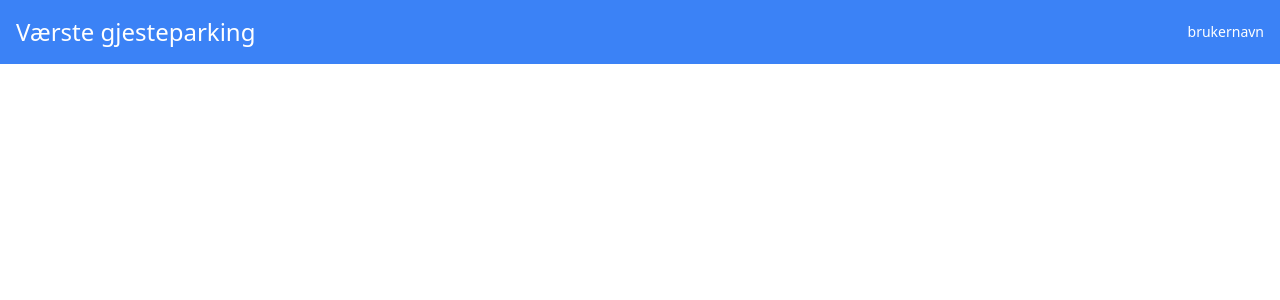
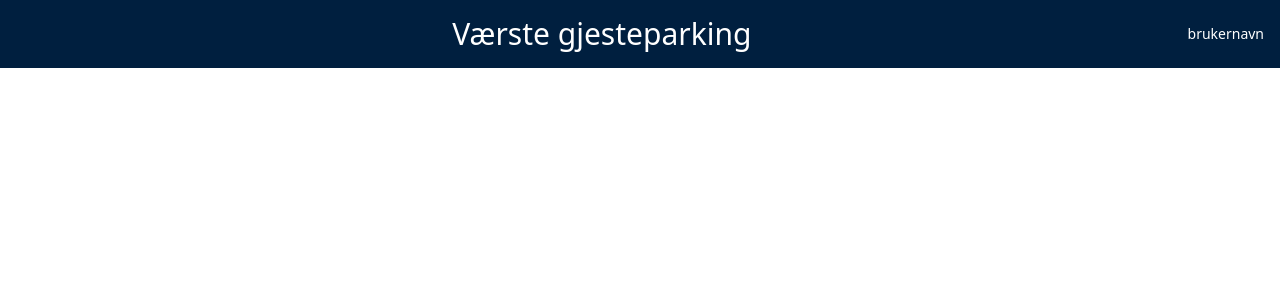
Before and after one commit to Sopra-Project/Frontend, a React (Create React App) app: page / in a window 1280 px wide. Shown: the top 300 px of the page. Built offline with nearby package versions, Linux system fonts and the light colour scheme.

Commit message:
endret tailwind config

```diff
--- a/src/Components/Header.tsx
+++ b/src/Components/Header.tsx
@@ -2,8 +2,8 @@ import React from "react";
 
 export default function Header() {
     return(
-        <header className="bg-blue-500 p-4 flex justify-between items-center">
-            <h1 className="text-white text-2xl">Værste gjesteparking</h1>
+        <header className="bg-marine-blue-dark p-4 flex justify-between items-center">
+            <h1 className="text-white text-3xl mx-auto">Værste gjesteparking</h1>
             <h3 className="text-white text-sm">brukernavn</h3>
         </header>
     )
--- a/src/index.css
+++ b/src/index.css
@@ -1,3 +1,7 @@
 @tailwind base;
 @tailwind components;
 @tailwind utilities;
+
+.bg-marine-blue-dark {
+    background-color: #001f3f; /* Replace with the desired marine blue color code */
+}
```
Also changed, not shown: src/Components/Header.css (deleted, +0 -10 lines).
